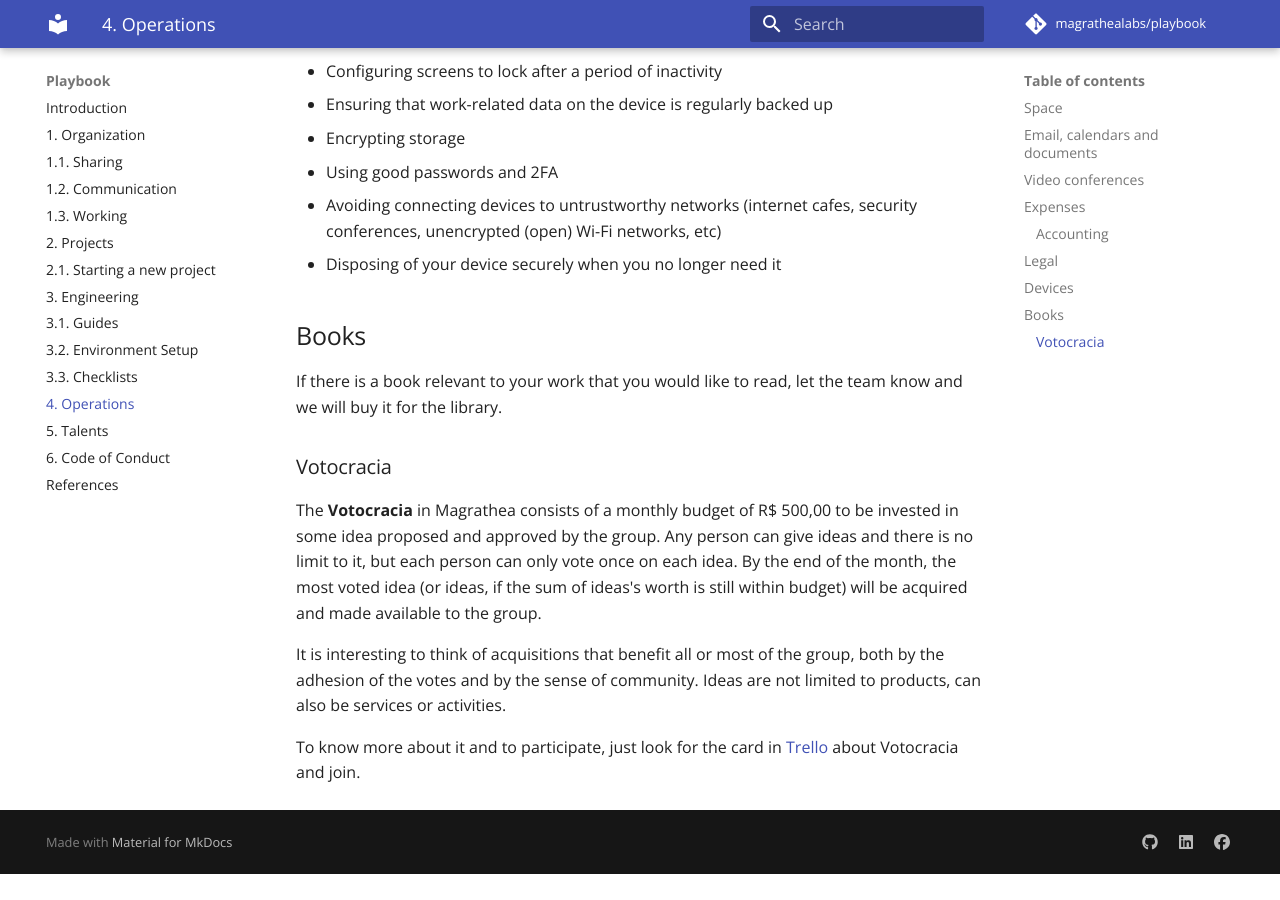
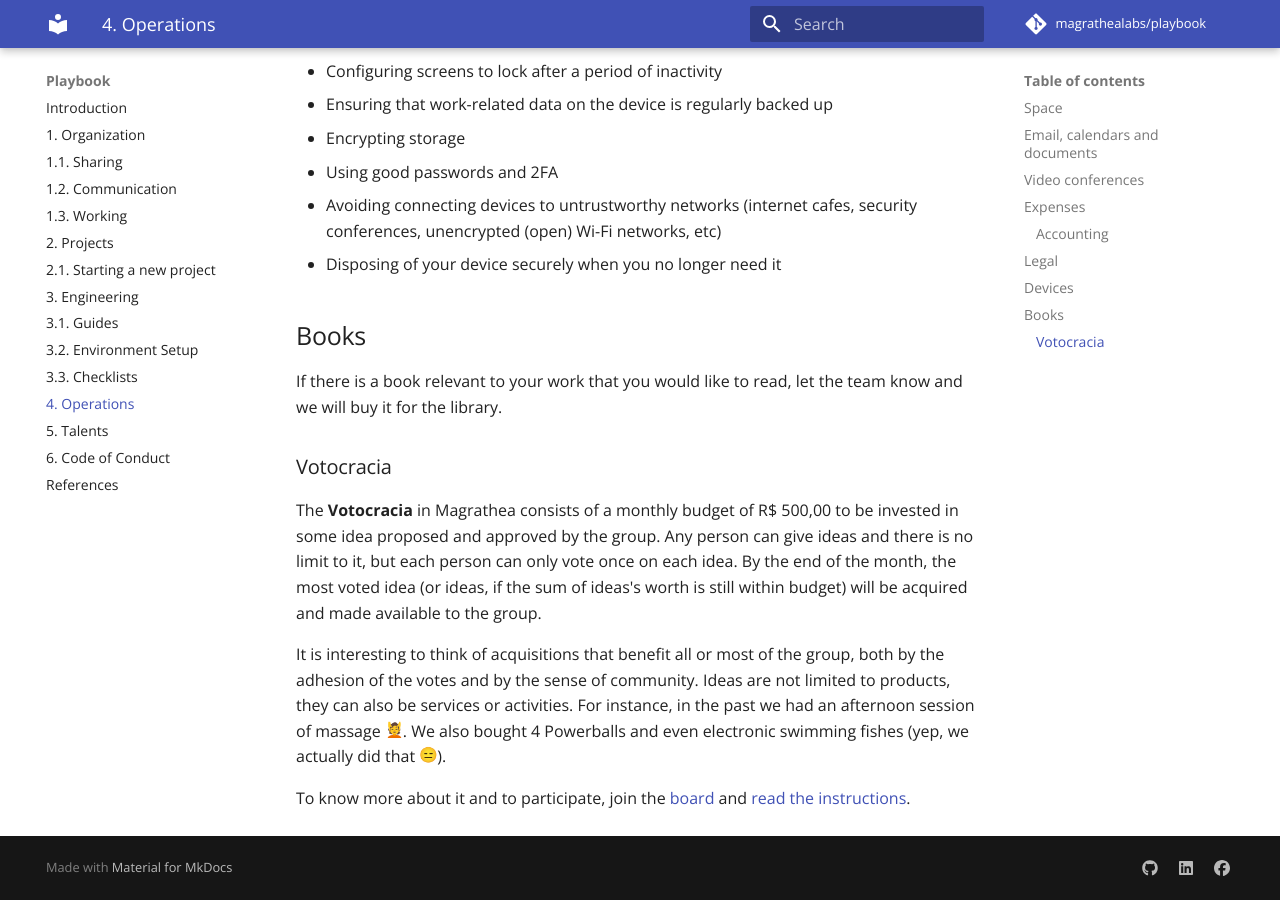
Before and after one commit to magrathealabs/playbook, an MkDocs documentation site: the page built from docs/4-operations.md, in a window 1280 px wide and 900 px high, scrolled down 2461 px. Built offline with MkDocs 1.6.1 and Material for MkDocs 9.7.7, drawn with Linux system fonts in a browser that asks for light colours; emoji names are drawn with the system emoji font; comment, search, counter and statistics services are not loaded; old or Windows-style settings are respelled for this version of MkDocs; before the commit the page ends 3335 px from its top, so only the background shows below that.

Commit message:
Update based on comments

```diff
--- a/docs/4-operations.md
+++ b/docs/4-operations.md
@@ -79,6 +79,6 @@ If there is a book relevant to your work that you would like to read, let the te
 
 The **Votocracia** in Magrathea consists of a monthly budget of R$ 500,00 to be invested in some idea proposed and approved by the group. Any person can give ideas and there is no limit to it, but each person can only vote once on each idea. By the end of the month, the most voted idea (or ideas, if the sum of ideas's worth is still within budget) will be acquired and made available to the group.
 
-It is interesting to think of acquisitions that benefit all or most of the group, both by the adhesion of the votes and by the sense of community. Ideas are not limited to products, can also be services or activities.
+It is interesting to think of acquisitions that benefit all or most of the group, both by the adhesion of the votes and by the sense of community. Ideas are not limited to products, they can also be services or activities. For instance, in the past we had an afternoon session of massage :massage:. We also bought 4 Powerballs and even electronic swimming fishes (yep, we actually did that :expressionless:).
 
-To know more about it and to participate, just look for the card in [Trello](https://trello.com/) about Votocracia and join.
+To know more about it and to participate, join the [board](https://trello.com/b/YCWjWorE) and [read the instructions](https://trello.com/c/3FksxgWf/1-%E2%98%9E-instru%C3%A7%C3%B5es).
```
